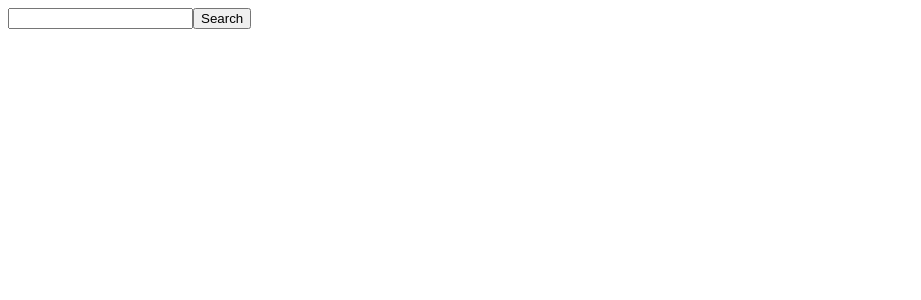
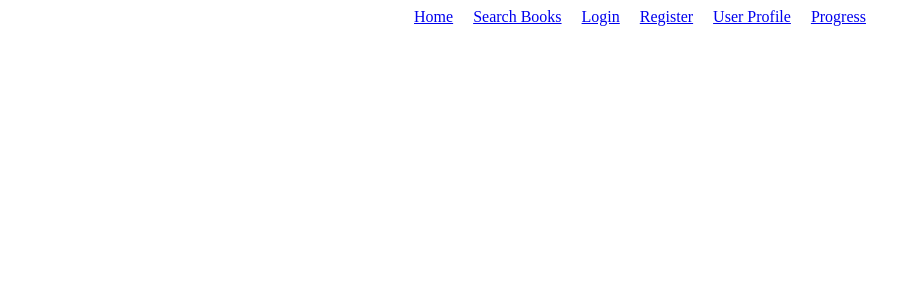
Before and after one commit to SulaimanYaacob/Book-Tracker, a React (Vite) app in the folder client/: page / in a window 1280 px wide. Shown: the top 300 px of the page, without its empty margins (0-921 px from the left). Built offline with nearby package versions, Linux system fonts and the light colour scheme.

Commit message:
added router pages

```diff
--- a/client/package.json
+++ b/client/package.json
@@ -12,7 +12,8 @@
   "dependencies": {
     "axios": "^1.4.0",
     "react": "^18.2.0",
-    "react-dom": "^18.2.0"
+    "react-dom": "^18.2.0",
+    "react-router-dom": "^6.11.2"
   },
   "devDependencies": {
     "@types/react": "^18.0.37",
--- a/client/src/App.tsx
+++ /dev/null
@@ -1,11 +0,0 @@
-import BookSearch from "./components/BookSearch";
-
-function App() {
-  return (
-    <>
-      <BookSearch />
-    </>
-  );
-}
-
-export default App;
--- a/client/src/main.tsx
+++ b/client/src/main.tsx
@@ -1,10 +1,22 @@
-import React from 'react'
-import ReactDOM from 'react-dom/client'
-import App from './App.tsx'
-import './index.css'
+import React from "react";
+import ReactDOM from "react-dom/client";
+import "./index.css";
+import { BrowserRouter, Route, Routes } from "react-router-dom";
+import BookSearch from "./pages/BookSearch.tsx";
+import Home from "./pages/Home.tsx";
 
-ReactDOM.createRoot(document.getElementById('root') as HTMLElement).render(
+//TODO Add other pages. add path & element props
+
+ReactDOM.createRoot(document.getElementById("root") as HTMLElement).render(
   <React.StrictMode>
-    <App />
-  </React.StrictMode>,
-)
+    <BrowserRouter>
+      <Routes>
+        <Route index element={<Home />} />
+        <Route path="/search" element={<BookSearch />} />
+        <Route path="/" />
+        <Route path="/" />
+        <Route path="*" element={<h1>Error 404</h1>} />
+      </Routes>
+    </BrowserRouter>
+  </React.StrictMode>
+);
--- a/client/src/components/BookSearch.tsx
+++ b/client/src/pages/BookSearch.tsx
@@ -1,7 +1,6 @@
-import React, { useState } from "react";
-import axios from "axios";
+import { useState } from "react";
+import { BookInfo } from "../types";
 import useSearchBooks from "../hooks/useSearchBooks";
-import { BookInfo } from "../types";
 
 function BookSearch() {
   const [searchTerm, setSearchTerm] = useState<string>("");
--- /dev/null
+++ b/client/src/pages/Home.tsx
@@ -0,0 +1,16 @@
+import { Link } from "react-router-dom";
+
+function Home() {
+  return (
+    <div style={{ display: "flex", gap: "20px", justifyContent: "center" }}>
+      <Link to="/">Home</Link>
+      <Link to="/search">Search Books</Link>
+      <Link to="/login">Login</Link>
+      <Link to="/register">Register</Link>
+      <Link to="/profile">User Profile</Link>
+      <Link to="/progress">Progress</Link>
+    </div>
+  );
+}
+
+export default Home;
```
Also changed, not shown: 1 other file (tests, documents, lock files or other folders).
